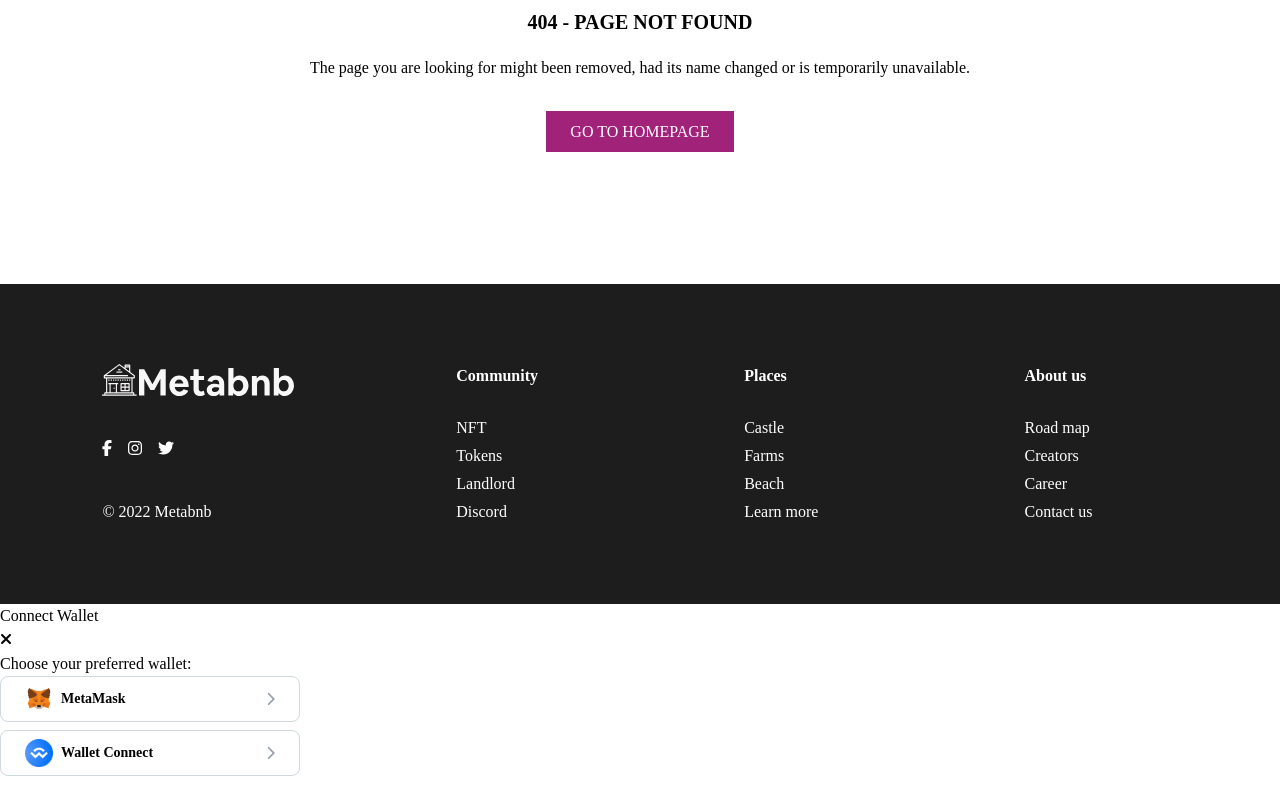
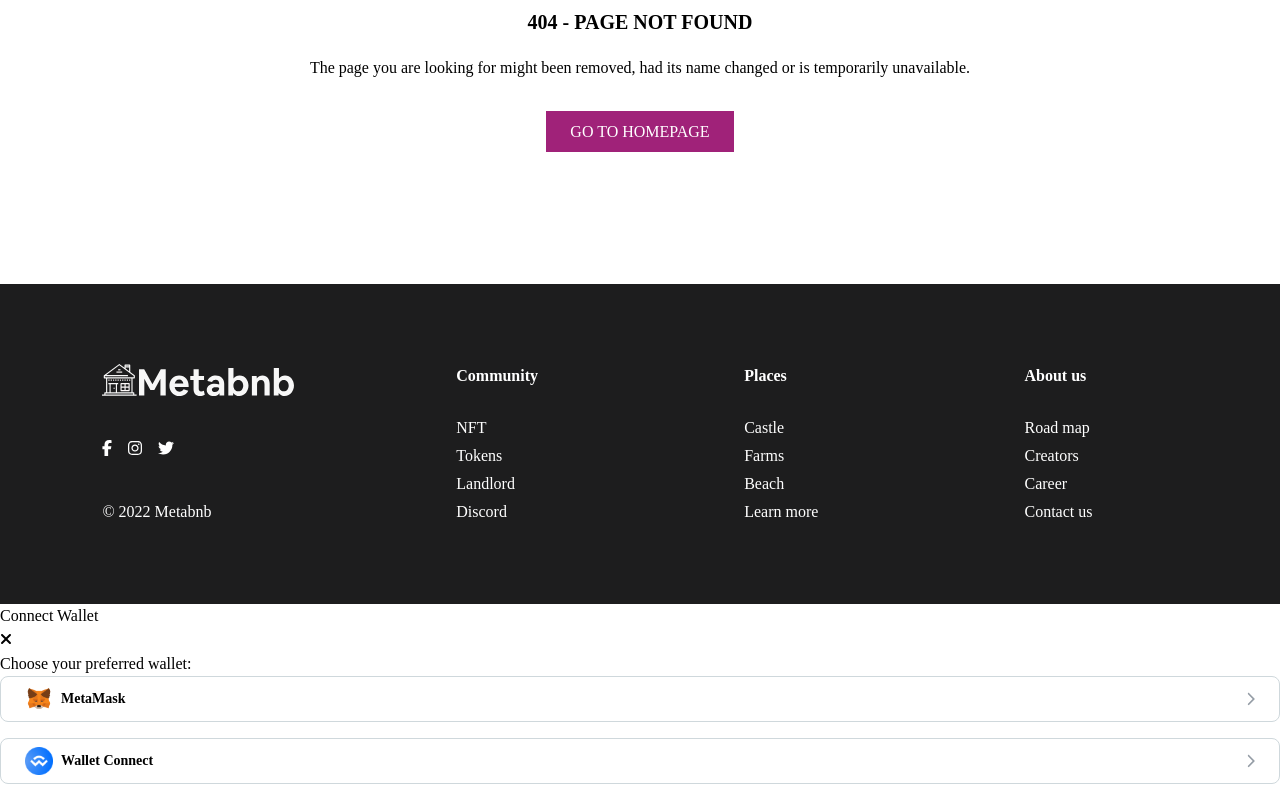
Before and after one commit to nkirukka/meta-bnb, a React (Create React App) app: page /Learn-more in a window 1280 px wide. Shown: the part 344-1144 px from the top of the page. Built offline with nearby package versions, Linux system fonts and the light colour scheme.

Commit message:
style: make size 100% of parent's

```diff
--- a/src/components/Wallet.js
+++ b/src/components/Wallet.js
@@ -4,7 +4,7 @@ import { faChevronRight } from '@fortawesome/free-solid-svg-icons';
 
 const Wallet = ({src, alt, name}) => {
   return (
-      <div className=' flex w-[300px] justify-between items-center px-6 py-2 mb-2 border border-[#CFD8DC] rounded-lg'>
+      <div className=' flex w-[100%] justify-between items-center px-6 py-2 mb-4 border border-[#CFD8DC] rounded-lg'>
           <span className='flex items-center'> <img src={src} alt={alt} className='w-7 mr-2' /><p className='font-[Sora] font-black text-sm'>{name}</p> </span>
           <FontAwesomeIcon className='text-[#959DA6] text-sm' icon={faChevronRight}/>
     </div>
```
